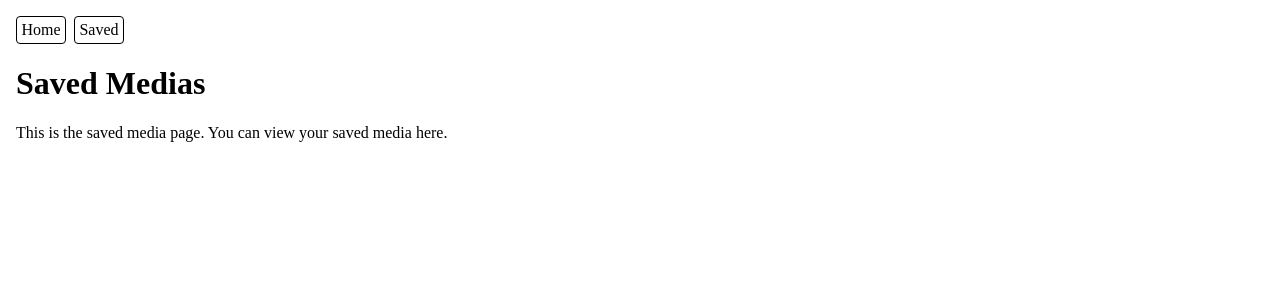
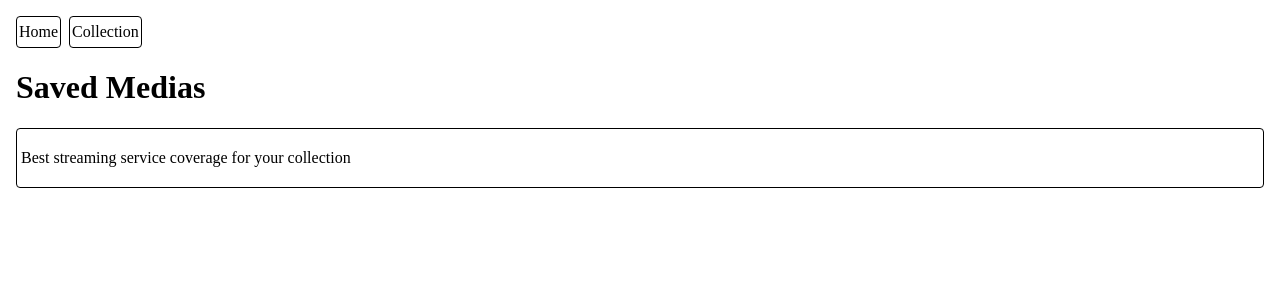
Before and after one commit to Adam-Mattsson/PA2577-Build-Something, a Flask app: template frontend/templates/stored.html in a window 1280 px wide. Shown: the top 300 px of the page. Run offline with Flask 3, Linux system fonts and the light colour scheme; the template is opened without the code that fills it, so the values that code supplies are empty.

Commit message:
Continued work on service recommendation

```diff
--- a/backend/service-recommendation/app.py
+++ b/backend/service-recommendation/app.py
@@ -9,6 +9,72 @@ MEDIA_CATALOG_SERVICE_URL = os.environ.get("MEDIA_CATALOG_SERVICE_URL")
 app = app.Flask(__name__)
 
 
+def get_stored_media() -> list[dict]:
+    response = requests.get(f"{MEDIA_CATALOG_SERVICE_URL}/stored",)
+    return response.json()["message"]
+
+
+def filter_flatrate(offers: list[dict]):
+    """
+    First step of the service filtering process
+    Filter to only include offers with a "FLATRATE*" cost type
+    """
+    flatrate_services = []
+    for offer in offers:
+        if offer.get("type").find("FLATRATE") != -1:
+            flatrate_services.append(offer)
+    return flatrate_services
+
+
+def consolidate_duplicates(offers: list[dict]):
+    """
+    Second step of the service filtering process
+    Merge duplicates and setup dict structure
+    """
+    services = {}
+    for offer in offers:
+        if offer.get("name") not in services:
+            services[offer["name"]] = {"url": offer["url"]}
+    return services
+
+
+def get_services(offers: list[dict]) -> dict:
+    flatrate_offers = filter_flatrate(offers)
+    services = consolidate_duplicates(flatrate_offers)
+    return services
+
+
 @app.route('/', methods=['GET'])
 def recommendation() -> dict:
-    return {"message": "not yet implemented"}, 200
+    collection = get_stored_media()
+    service_coverage = {}
+    try:
+        for media in collection:
+            media_services = get_services(media["offers"])
+            for service, data in media_services.items():
+                if service not in service_coverage:
+                    service_coverage[service] = {
+                        "media": [
+                            {
+                                "title": media["title"],
+                                "url": data["url"],
+                            }
+                        ],
+                        "count": 1,
+                        "total": len(collection)
+                    }
+                else:
+                    service_coverage[service]["media"].append(
+                        {
+                            "title": media["title"],
+                            "url": data["url"]
+                        })
+                    service_coverage[service]["count"] += 1
+
+    except:
+        return {}, 500
+
+    # Extract the dict and sort into a list descending with the coverage percentage
+    sorted_dicts = sorted([{"service": service, **data} for service, data in service_coverage.items()],
+                          key=lambda i: i["count"], reverse=True)
+    return sorted_dicts, 200
--- a/frontend/static/base.css
+++ b/frontend/static/base.css
@@ -16,7 +16,8 @@ html {
 .navbar div {
     border: 1px solid black;
     border-radius: 4px;
-    width: 48px;
+    width: fit-content;
+    padding: 2px;
 }
 
 .navbar div a {
--- a/frontend/static/stored.css
+++ b/frontend/static/stored.css
@@ -51,3 +51,22 @@
 .media-delete:hover {
     cursor: pointer;
 }
+
+.recommendation-holder {
+    -webkit-user-drag: none;
+    user-select: none;
+    padding: 4px;
+    border: 1px solid black;
+    border-radius: 4px;
+}
+
+.streaming-summary {
+    -webkit-user-drag: none;
+    user-select: none;
+    display: flex;
+    flex-direction: column;
+}
+
+.streaming-summary:hover {
+    cursor: pointer;
+}
--- a/frontend/templates/home.html
+++ b/frontend/templates/home.html
@@ -12,7 +12,7 @@
 <body>
     <nav class="navbar">
         <div><a href="/">Home</a></div>
-        <div><a href="/stored">Saved</a></div>
+        <div><a href="/stored">Collection</a></div>
     </nav>
     <h1>Movie Catalog</h1>
     <form method='GET' action='/' id="search-form">
--- a/frontend/templates/stored.html
+++ b/frontend/templates/stored.html
@@ -4,15 +4,19 @@
     <meta name="viewport" content="width=device-width, initial-scale=1.0">
     <link rel='stylesheet' href='{{ url_for('static', filename='base.css') }}'>
     <link rel='stylesheet' href='{{ url_for('static', filename='stored.css') }}'>
-    <title>Saved Medias</title>
+    <title>Saved Collection</title>
 </head>
 <body>
     <nav class="navbar">
         <div><a href="/">Home</a></div>
-        <div><a href="/stored">Saved</a></div>
+        <div><a href="/stored">Collection</a></div>
     </nav>
     <h1>Saved Medias</h1>
-    <p>This is the saved media page. You can view your saved media here.</p>
+    <div class="recommendation-holder">
+        <p>Best streaming service coverage for your collection</p>
+        <div id="recommendation-list"></div>
+    </div>
+    <div class="spacer"></div>
     <div>
          {% for item in items %}
         <label class="media-option">
@@ -30,6 +34,8 @@
     </div>
 </body>
 <script>
+    let recommendation = [];
+    let recommendation_list = document.getElementById("recommendation-list");
     // Check every time we click if we press the delete button remove the card and from the users collection
     document.addEventListener("click", async (event)=>{
         let deleteButton = event.target.closest('.media-delete');
@@ -40,7 +46,9 @@
             // Remove corresponding card
             deleteButton.closest('.media-option').remove();
         }
+        recommendation = load_recommendation()
     });
+
 
     async function load_recommendation(){
     let r = await fetch("/recommendation", {method: 'GET'})
@@ -50,8 +58,38 @@
     }
     let recommendation = await r.json();
     console.log(recommendation)
+
+    // Update the recommendation-list HTML element
+    recommendation_list.replaceChildren(); // Remove old children
+    for (let i=0; i < recommendation.length; i++){
+        let service = recommendation[i];
+
+        let service_content = document.createElement("div"); // Holder for service information
+        let hidden_details = document.createElement("details"); // Dropdown / hidden info with the medias covered
+        let summary = document.createElement("summary");
+        summary.className = "streaming-summary"
+        summary.textContent = `${i+1}. ${service.service}: ${service.count}/${service.total} titles`;
+        let progress_bar = document.createElement("progress"); // Progress coverage
+        progress_bar.value = service.count;
+        progress_bar.max = service.total;
+
+        let media_list = document.createElement("ul");
+        for (let media of service.media){
+            let li = document.createElement("li");
+            let a = document.createElement("a");
+            a.href = media.url; // Url to the media on the service
+            a.target = "_blank" // Open link on new page
+            a.textContent = media.title; // Show only the title of the media as the href
+            li.appendChild(a);
+            media_list.appendChild(li);
+        }
+        summary.appendChild(progress_bar);
+        hidden_details.appendChild(summary);
+        hidden_details.appendChild(media_list);
+        service_content.appendChild(hidden_details);
+        recommendation_list.appendChild(service_content);
     }
-    load_recommendation()
-
+    }
+    recommendation = load_recommendation()
 </script>
 </html>
```
